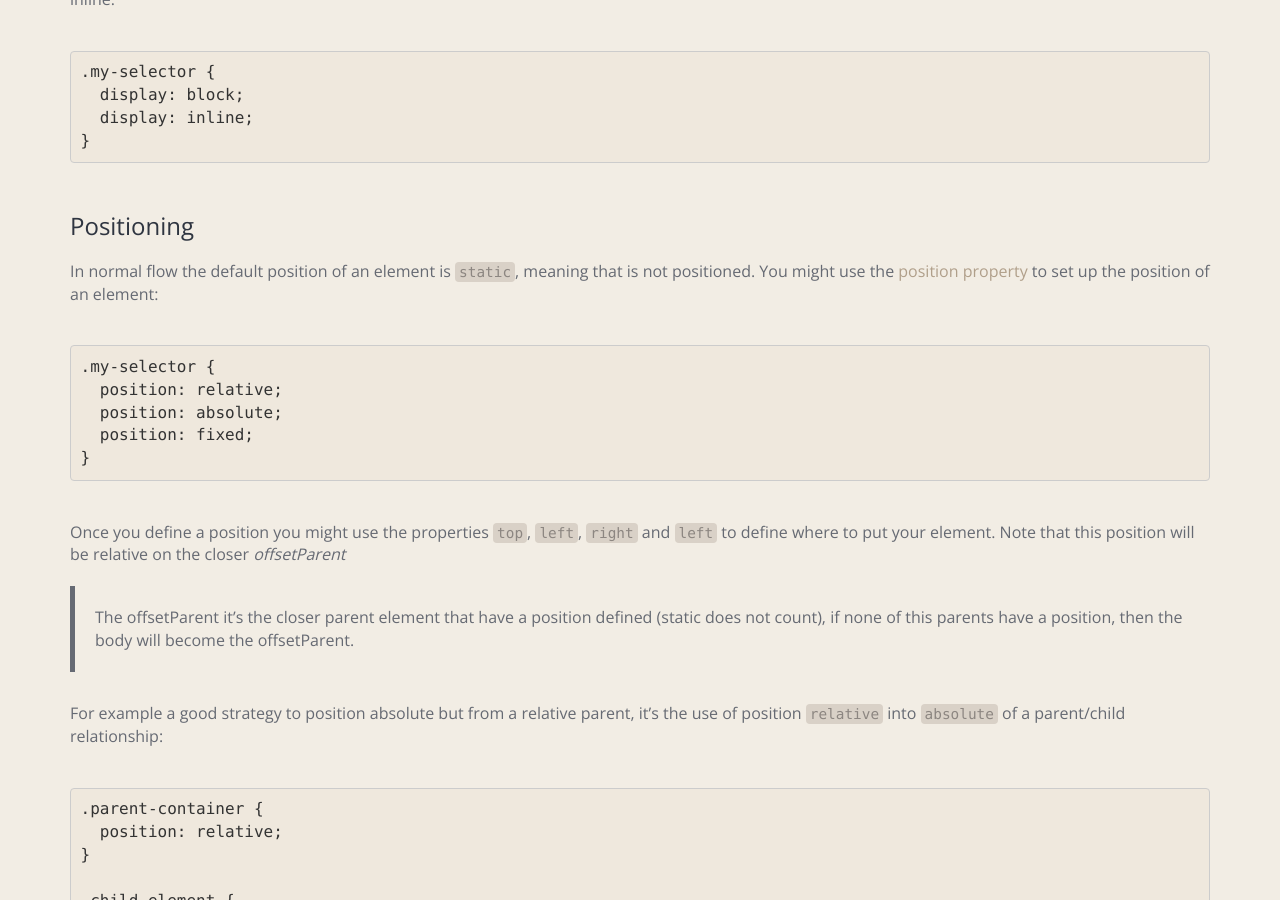
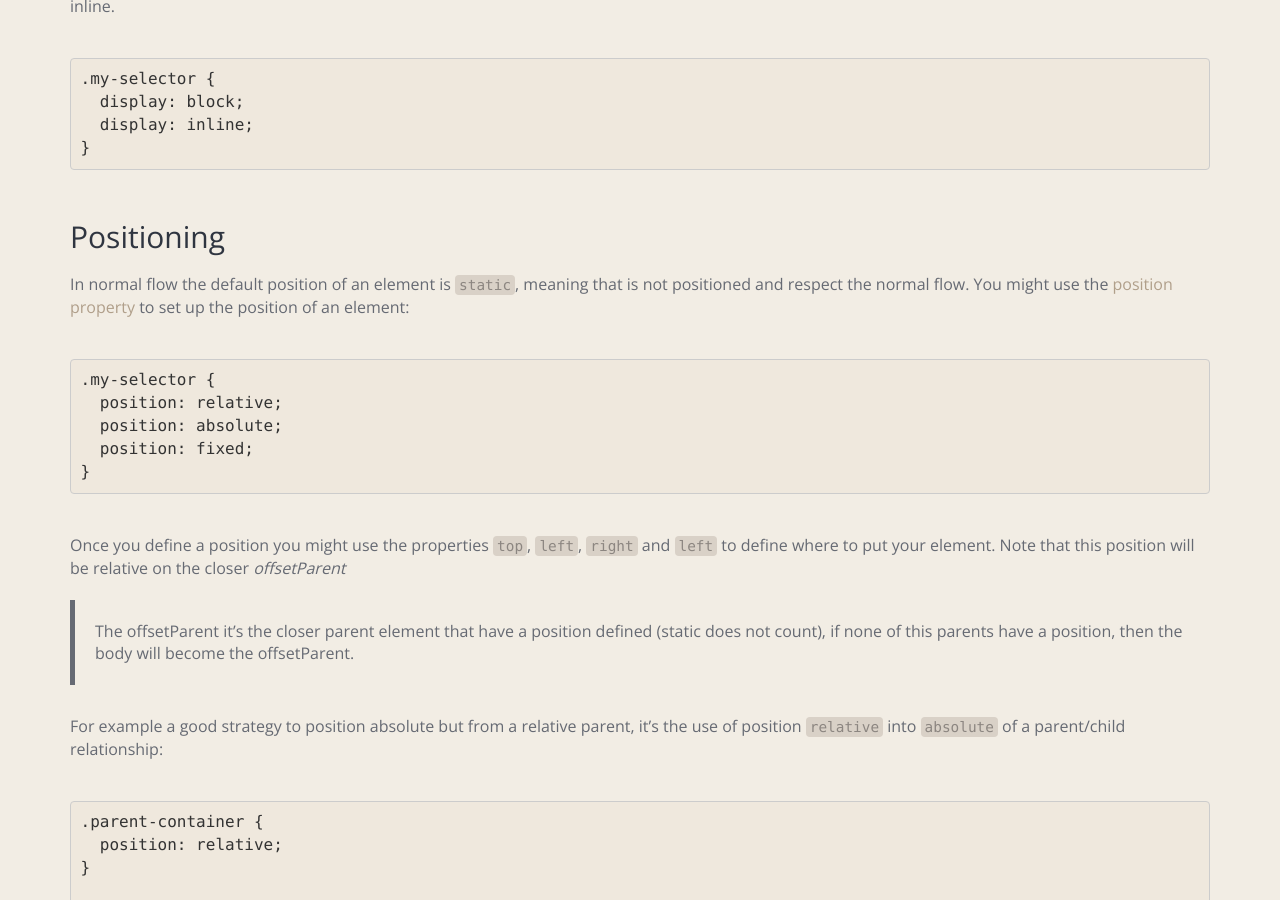
Before and after one commit to Rastikko/Rastikko.github.io, a Jekyll site: the page built from _posts/2016-05-04-flow-and-positioning.md, in a window 1280 px wide and 900 px high, scrolled down 1070 px. Built offline with Jekyll 4.4.1, drawn with Linux system fonts in a browser that asks for light colours; some of the changed text lies outside the part shown.

Commit message:
Fix some wording

````diff
--- a/_posts/2016-05-04-flow-and-positioning.md
+++ b/_posts/2016-05-04-flow-and-positioning.md
@@ -8,7 +8,7 @@ categories: html
 
 The flexbox is a [CSS3 module specification](https://www.w3.org/TR/css-flexbox-1/), meaning that it belong to the new specs for the web. This specification allow us to laying down complex applications and websites. But for us fully understand what this new spec is capable to do, we should step back, and try to trace the CSS 2.1 specifications about normal flow, also we should mention how positioning works.
 
-### Normal flow
+## Normal flow
 
 This explains how the positioning of elements will adjust against others. Base on [CSS 2.1](https://www.w3.org/TR/CSS21/visuren.html#normal-flow) specification:
 
@@ -29,9 +29,9 @@ Where the inline formatting context would be set up with `inline`, `inline-table
 }
 ```
 
-### Positioning
+## Positioning
 
-In normal flow the default position of an element is `static`, meaning that is not positioned. You might use the [position property](https://developer.mozilla.org/en-US/docs/Web/CSS/position) to set up the position of an element:
+In normal flow the default position of an element is `static`, meaning that is not positioned and respect the normal flow. You might use the [position property](https://developer.mozilla.org/en-US/docs/Web/CSS/position) to set up the position of an element:
 
 ```css
 .my-selector {
@@ -61,7 +61,7 @@ For example a good strategy to position absolute but from a relative parent, it'
 
 Meaning that the offsetParent of `child-element` is `parent-container`. Last thing to note, even if relative position behaves like a static, it will allow you to define position attributes into the element.
 
-### Flexible box
+## Flexible box
 Alternative, in CSS3 there is a new [flexbox module](https://www.w3.org/TR/css-flexbox-1/#flex-containers), flex layout allow us to to have a more controlled flow of the elements, allowing us to organize the flow of multiple elements in a more controlled way. [Check this guide](https://css-tricks.com/snippets/css/a-guide-to-flexbox/) to know more about flexbox.
 
 TODO: add one example of each
````
Also changed, not shown: other parts of _posts/2016-05-04-flow-and-positioning.md (+1 -1 lines).
